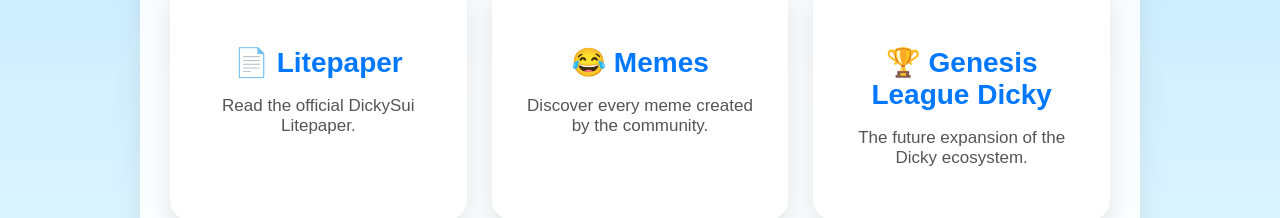
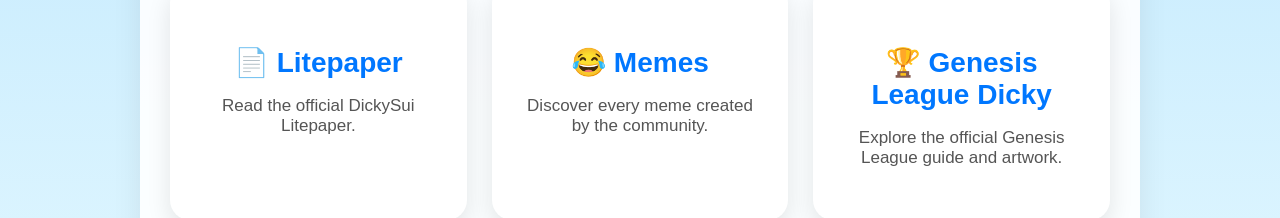
Before and after one commit to DickySui/DickySui, a Next.js app: page / in a window 1280 px wide. Shown: the part 1348-1566 px from the top of the page. Built offline with nearby package versions, Linux system fonts and the light colour scheme.

Commit message:
Update page.js

```diff
--- a/app/page.js
+++ b/app/page.js
@@ -91,10 +91,10 @@ export default function Home() {
       <p>Discover every meme created by the community.</p>
     </a>
 
-    <a href="#" className="card">
-      <h3>🏆 Genesis League Dicky</h3>
-      <p>The future expansion of the Dicky ecosystem.</p>
-    </a>
+   <a href="/genesis" className="card">
+  <h3>🏆 Genesis League Dicky</h3>
+  <p>Explore the official Genesis League guide and artwork.</p>
+</a>
 
   </div>
 </section>
```
